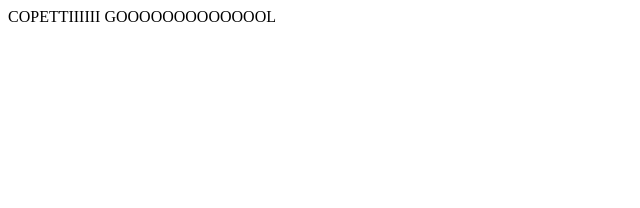
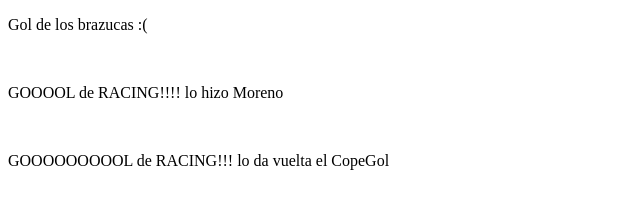
Before and after one commit to chinosuppo/proyectoDemoCursoPrework, a plain HTML site: page index.html in a window 1280 px wide. Shown: the whole page, without its empty margins (0-640 px from the left). Drawn offline with Linux system fonts and the light colour scheme.

Commit message:
Cuiaba vs Racing

```diff
--- a/index.html
+++ b/index.html
@@ -4,9 +4,13 @@
     <meta charset="UTF-8">
     <meta http-equiv="X-UA-Compatible" content="IE=edge">
     <meta name="viewport" content="width=device-width, initial-scale=1.0">
-    <title>Hola Mundo!</title>
+    <title>Cuiaba 1- Racing 2</title>
 </head>
 <body>
-    COPETTIIIIII GOOOOOOOOOOOOOL
+    <p>Gol de los brazucas :( </p>
+    <br>
+    <p>GOOOOL de RACING!!!! lo hizo Moreno</p>
+    <br>
+    <p>GOOOOOOOOOL de RACING!!! lo da vuelta el CopeGol</p>
 </body>
 </html>
```
